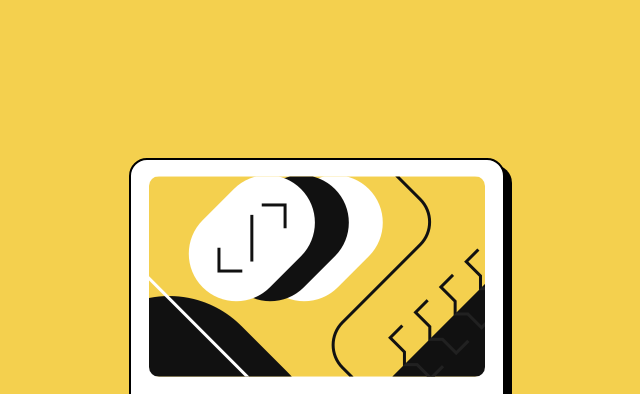
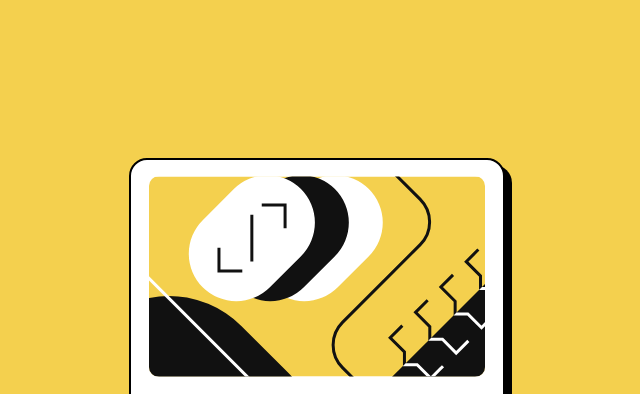
Before and after one commit to Hghmaaz/secondtask, a plain HTML site: page index.html in a window 1280 px wide. Shown: the top 394 px of the page, 323-963 px from the left. Drawn offline with Linux system fonts and the light colour scheme.

Commit message:
all files

```diff
--- a/index.html
+++ b/index.html
@@ -15,7 +15,7 @@
 <body>
   <div class="container">
     <div class="card">
-      <img src="/assets/images/illustration-article.png" alt="illustration-article">
+      <img src="/assets/images/illustration-article.svg" alt="illustration-article">
     <div class="left-container">Learning</div>
     <div class="figtree-uniquifier ">
       <p>Published 21 Dec 2023 </p>
```
Also changed, not shown: assets/images/illustration-article.png (deleted), assets/images/illustration-article.svg (added).
